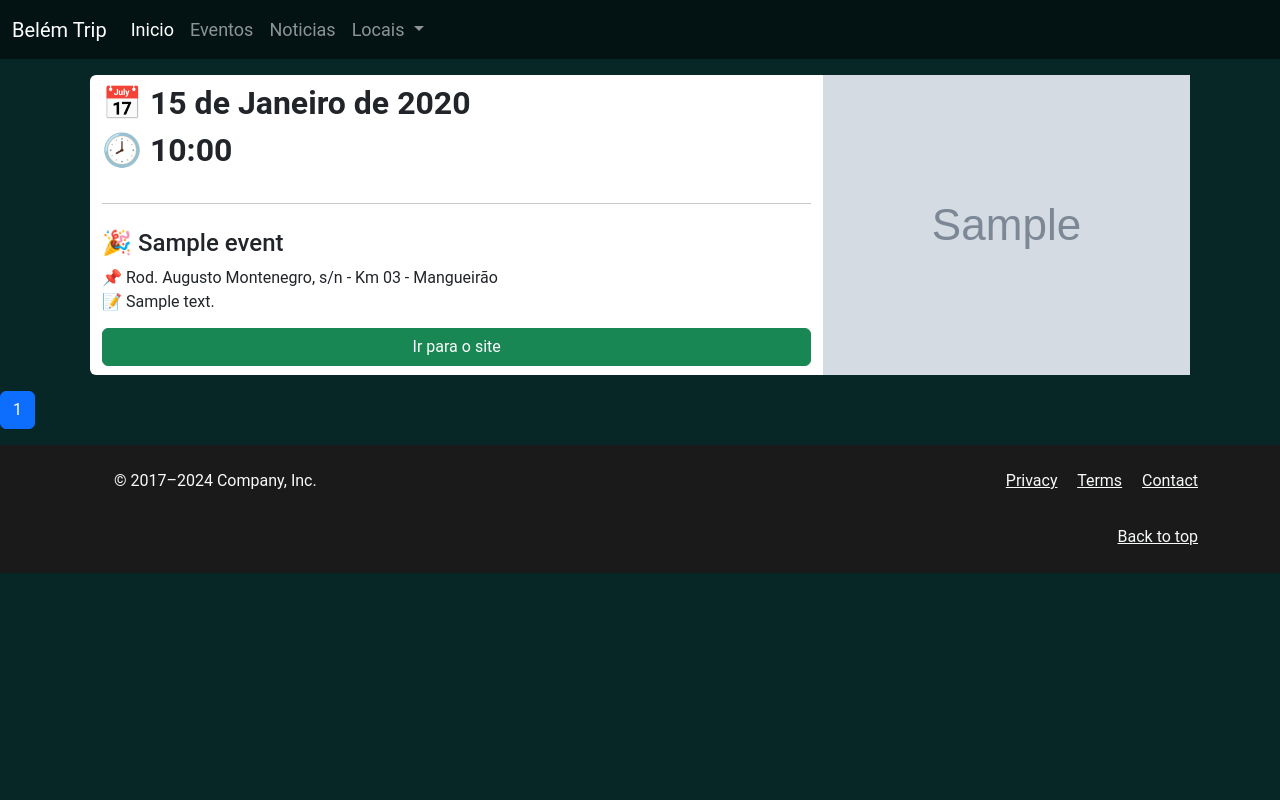
After one commit to Mnz19/belem-trip, a Django app: page /eventos/ in a window 1280 px wide. The commit adds this page. Run offline with Django 4.2, Linux system fonts and the light colour scheme; tables that the repository leaves empty hold one stand-in row (values such as "Sample post"); grey boxes marked "Sample" are stand-in pictures; some libraries are stand-ins or nearby versions.

Commit message:
Eventos e Noticias

```diff
--- a/belemtrip/models.py
+++ b/belemtrip/models.py
@@ -32,7 +32,7 @@ class Event(Base):
     description = models.TextField("Descrição")
     date = models.DateField("Data", auto_now=False, auto_now_add=False , default=None)
     hour = models.TimeField("Hora", auto_now=False, auto_now_add=False , default=None)
-    location = models.CharField("Local", max_length=25 , blank=True, null=True)
+    location = models.CharField("Local", max_length=255 , blank=True, null=True)
     website = models.URLField("Website", null=True, blank=True)
     image = models.ImageField("Imagem", upload_to="events", null=True, blank=True)
     slug = models.SlugField("Slug", max_length=50, unique=True, blank=True, editable=False)
--- /dev/null
+++ b/belemtrip/templates/eventos.html
@@ -0,0 +1,79 @@
+{% extends 'base.html' %}
+{% load static %}
+
+{% block content %}
+{% if eventos %}
+<div class="container pt-3">
+    <div class="d-flex flex-row flex-wrap justify-content-center">
+        {% for evento in eventos %}
+            <div class="card p-0 m-0 border-0 mb-3"  style="height: 300px; width: 1100px;">
+                <div class="card-body p-0 m-0">
+                    <!-- Linha para a data e o nome do evento -->
+                    <div class="row w-100 h-100 p-0 m-0">
+                        <div class="col-8 d-flex flex-column justify-content-evenly">
+                            <div>
+                                <h2 class="card-title"><strong>📅 {{ evento.date }}</strong></h2>
+                                <h2 class="card-title"><strong>🕗 {{ evento.hour }}</strong></h2>
+
+                            </div>
+                            <hr>
+                            <div>
+                                <h4 class="card-title">🎉 {{ evento.title }}</h4>
+                                <span class="card-text d-block">📌 Rod. Augusto Montenegro, s/n - Km 03 - Mangueirão</span>
+                                <span class="card-text">📝 {{ evento.description }}</span>
+                            </div>
+                            <a href="{{ evento.website }}" class="btn btn-success mt-1" target="_blank">Ir para o site</a>
+                        </div>
+                        <div class="col p-0 m-0 w-100" style="background-Image: url('{{ evento.image.url }}'); background-size: cover; background-position: center;">
+                        </div>
+                    </div>
+                </div>
+            </div>
+        {% endfor %}
+    </div>
+</div>
+<nav aria-label="Page navigation example">
+    <ul class="pagination">
+        {% if page_obj.has_previous %}
+        <li class="page-item"><a class="page-link" href="?page=1">Primeiro</a></li>
+        <li class="page-item"><a class="page-link" href="?page={{ page_obj.previous_page_number }}">Anterior</a></li>
+        {% endif %}
+        {% for num in page_obj.paginator.page_range %}
+        {% if page_obj.number == num %}
+        <li class="page-item active"><a class="page-link" href="?page={{ num }}">{{ num }}</a></li>
+        {% elif num > page_obj.number|add:'-3' and num < page_obj.number|add:'3' %} <li class="page-item"><a
+                class="page-link" href="?page={{ num }}">{{ num }}</a></li>
+            {% endif %}
+            {% endfor %}
+            {% if page_obj.has_next %}
+            <li class="page-item"><a class="page-link" href="?page={{ page_obj.next_page_number }}">Proximo</a></li>
+            <li class="page-item"><a class="page-link" href="?page={{ page_obj.paginator.num_pages }}">Ultimo</a></li>
+            {% endif %}
+    </ul>
+</nav>
+</div>
+{% else %}
+<div class="container pt-3">
+    <div class="row">
+        <div class="col-md-4">
+            <div class="card mb-4 shadow-sm">
+                <img src="https://veja.abril.com.br/wp-content/uploads/2024/03/WhatsApp-Image-2024-03-25-at-10.54.15.jpeg?quality=90&strip=info&crop=1&resize=1080,565"
+                    class="card-img-top" alt="...">
+                <div class="card-body">
+                    <h5 class="card-title
+                                ">TITULO</h5>
+                    <p class="card-text">{% lorem 1 b random %}</p>
+                    <div class="d-flex justify-content-between align-items-center">
+                        <div class="btn-group">
+                            <a href="{{ noticia.url }}" class="btn btn-sm btn-outline-secondary">Ver mais</a>
+                        </div>
+                        <small class="text-muted
+                                    ">{{ noticia.publishedAt }}</small>
+                    </div>
+                </div>
+            </div>
+        </div>
+    </div>
+</div>
+{% endif %}
+{% endblock %}
--- a/belemtrip/urls.py
+++ b/belemtrip/urls.py
@@ -1,6 +1,10 @@
 from django.urls import path
 from belemtrip.views import *
+from django.conf import settings
+from django.conf.urls.static import static
 
 urlpatterns = [
     path("", IndexView.as_view(), name="index"),
-]
+    path("eventos/", EventosViews.as_view(), name="eventos"),
+    path("noticias/", NoticiasViews.as_view(), name="noticias"),
+] + static(settings.MEDIA_URL, document_root=settings.MEDIA_ROOT)
--- a/belemtrip/views.py
+++ b/belemtrip/views.py
@@ -1,6 +1,68 @@
+from django.views import View
+from django.views.generic import ListView
 from django.shortcuts import render
 from django.views.generic import TemplateView
+import requests
 from belemtrip.models import *
+from django.core.paginator import Paginator
 
 class IndexView(TemplateView):
     template_name = "index.html"
+
+class EventosViews(ListView):
+    model = Event
+    template_name = "eventos.html"
+    context_object_name = 'eventos'
+    paginate_by = 10
+
+class NoticiasViews(TemplateView):
+    template_name = "noticias.html"
+
+    # def get_context_data(self, **kwargs):
+    #     context = super().get_context_data(**kwargs)
+    #     noticias = []
+    #     for x in range(1, 50):
+    #         noticias.append({
+    #             'title': 'Notícia ' + str(x),
+    #             'description': 'Descrição da notícia ' + str(x),
+    #             'image': "https://veja.abril.com.br/wp-content/uploads/2024/03/WhatsApp-Image-2024-03-25-at-10.54.15.jpeg?quality=90&strip=info&crop=1&resize=1080,565"
+    #         })
+    #     paginator = Paginator(noticias, 10)
+    #     page_number = self.request.GET.get('page')
+    #     page_obj = paginator.get_page(page_number)
+
+    #     context['page_obj'] = page_obj
+    #     context['noticias'] = noticias
+
+    #     return context
+
+    def get_context_data(self, **kwargs):
+        context = super().get_context_data(**kwargs)
+        page = self.request.GET.get('page', 1)
+        page = int(page)
+
+        noticias = requests.get(f'https://newsapi.org/v2/everything?q=cop30&language=pt&pageSize=10&page={page}&apiKey=be2c678b0ee342eb8c9dab0f075b91eb')
+
+        if noticias.status_code == 200:
+            noticias = noticias.json()
+
+            total_results = noticias['totalResults']
+            noticias = noticias['articles']
+
+            total_pages = (total_results + 10 - 1) // 10
+
+            context['page_obj'] = {
+                'has_previous': page > 1,
+                'has_next': page < total_pages,
+                'previous_page_number': max(page - 1, 1),
+                'next_page_number': min(page + 1, total_pages),
+                'number': page,
+                'paginator': {
+                    'num_pages': total_pages,
+                    'page_range': range(1, total_pages + 1)
+                }
+            }
+            context['noticias'] = noticias
+        else:
+            noticias = None
+        return context
--- a/core/static/assets/css/base/base.css
+++ b/core/static/assets/css/base/base.css
@@ -1,5 +1,5 @@
 *{
-    font-family: "Noto Serif", serif;
+    font-family:   'Roboto', sans-serif;
 }
 body, html{
     height: 100%;
@@ -7,6 +7,7 @@ body, html{
 
 body {
     overflow-x: hidden;
+    background-color: #062726;
 }
 
 nav {
@@ -35,7 +36,6 @@ nav {
 }
 
 main {
-    background-color: #062726;
     color: white;
 }
 
--- a/requirements.txt
+++ b/requirements.txt
@@ -1,8 +1,14 @@
 asgiref==3.8.1
 beautifulsoup4==4.12.3
+certifi==2024.2.2
+charset-normalizer==3.3.2
 Django==4.2.11
 django-bootstrap-v5==1.0.11
 django-jazzmin==3.0.0
+idna==3.7
 pillow==10.3.0
+requests==2.31.0
 soupsieve==2.5
 sqlparse==0.5.0
+tzdata==2024.1
+urllib3==2.2.1
--- a/templates/base.html
+++ b/templates/base.html
@@ -24,7 +24,7 @@
 
 <body>
     <header data-bs-theme="dark">
-        <nav class="navbar navbar-expand-md navbar-dark fixed-top" style="background-color: rgba(0, 0, 0, 0.3)">
+        <nav class="navbar navbar-expand-md navbar-dark" style="background-color: rgba(0, 0, 0, 0.5)">
             <div class="container-fluid">
                 <a class="navbar-brand" href="#">Belém Trip</a>
                 <button class="navbar-toggler" type="button" data-bs-toggle="collapse" data-bs-target="#navbarCollapse"
@@ -34,13 +34,13 @@
                 <div class="collapse navbar-collapse" id="navbarCollapse">
                     <ul class="navbar-nav me-auto mb-2 mb-md-0">
                         <li class="nav-item">
-                            <a class="nav-link active" aria-current="page" href="#">Inicio</a>
+                            <a class="nav-link active" aria-current="page" href="{% url 'index' %}">Inicio</a>
                         </li>
                         <li class="nav-item">
-                            <a class="nav-link" href="#">Eventos</a>
+                            <a class="nav-link" href="{% url 'eventos' %}">Eventos</a>
                         </li>
                         <li class="nav-item">
-                            <a class="nav-link" href="#">Noticias</a>
+                            <a class="nav-link" href="{% url 'noticias' %}">Noticias</a>
                         </li>
                         <li class="nav-item dropdown">
                             <a class="nav-link dropdown-toggle" href="#" id="navbarDropdown" role="button" data-bs-toggle="dropdown" aria-expanded="false">
```
Also changed, not shown: belemtrip/templates/noticias.html (added, +69 -0 lines), belemtrip/migrations/0003_alter_event_location.py (added), media/events/1710859845205.jpeg (added), media/events/1712693470110.jpeg (added), media/events/1712693470110_Cl2Eq9a.jpeg (added), media/events/Joelma-revela-sua-intimidade.jpg (added), media/events/Joelma-revela-sua-intimidade_5NEuqRg.jpg (added).
